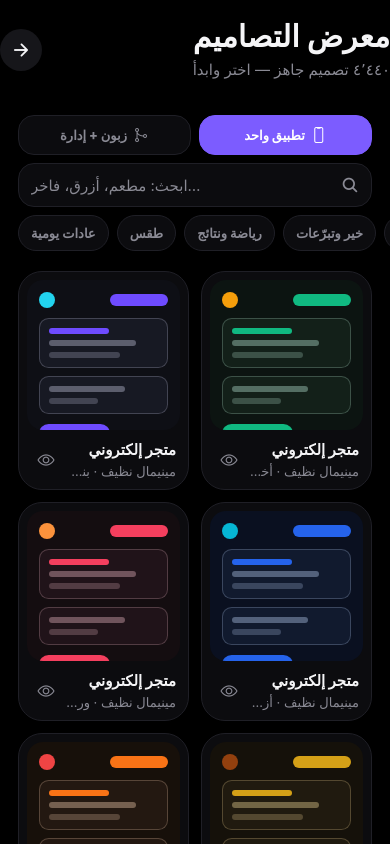
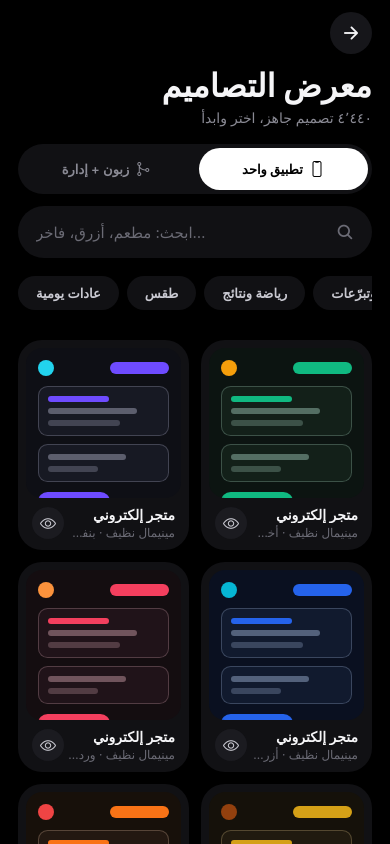
Before and after one commit to alkahlizero564-sudo/apk-fact, a React Native app: screen /Gallery in a window 390 px wide. Built offline with nearby package versions, Linux system fonts and the light colour scheme.

Commit message:
Refactor GalleryScreen layout and styles

```diff
--- a/screens/GalleryScreen.tsx
+++ b/screens/GalleryScreen.tsx
@@ -3,14 +3,19 @@
 // lightweight mock drawn from the palette/style (instant, offline); an eye button opens a real AI preview.
 import React, { useMemo, useState } from "react";
 import { View, Text, StyleSheet, FlatList, Pressable, TextInput, ScrollView } from "react-native";
+import { useSafeAreaInsets } from "react-native-safe-area-context";
 import { Ionicons } from "@expo/vector-icons";
-import { colors, space, radius, type } from "../theme";
-import { Screen } from "../components/ui";
+import { colors, space } from "../theme";
+import { IconButton } from "../components/ui";
 import { buildGallery, galleryTemplate, galleryPairStart, CATEGORIES, PAIR_CATEGORIES, GALLERY_COUNT, PAIR_GALLERY_COUNT, GalleryItem } from "../services/gallery";
 import { setGalleryPick, setGalleryPairPick, GALLERY_PICK } from "../services/galleryPick";
 import type { RootScreenProps } from "../navigation";
 
+const CARD = "#111114";
+const SOFT_TEXT = "#C9C9D1";
+
 export default function GalleryScreen({ navigation }: RootScreenProps<"Gallery">) {
+  const insets = useSafeAreaInsets();
   const [pair, setPair] = useState(false); // false: one app · true: connected pair (customer + admin)
   const [category, setCategory] = useState("all");
   const [query, setQuery] = useState("");
@@ -38,37 +43,44 @@ export default function GalleryScreen({ navigation }: RootScreenProps<"Gallery">
   const chips = [{ key: "all", title: "الكل" }, ...(pair ? PAIR_CATEGORIES : CATEGORIES).map((c) => ({ key: c.key, title: c.title }))];
   const count = pair ? PAIR_GALLERY_COUNT : GALLERY_COUNT;
 
-  return (
-    <Screen title="معرض التصاميم" subtitle={`${count.toLocaleString("ar-EG")} ${pair ? "تصميم لتطبيقين متصلين (زبون + إدارة)" : "تصميم جاهز"} — اختر وابدأ`} scroll={false} onBack={() => navigation.goBack()}>
+  const header = (
+    <View>
+      <View style={styles.topBar}>
+        <IconButton icon="arrow-forward" label="رجوع" onPress={() => navigation.goBack()} />
+      </View>
+      <Text style={styles.title}>معرض التصاميم</Text>
+      <Text style={styles.subtitle}>
+        {count.toLocaleString("ar-EG")} {pair ? "تصميم لتطبيقين متصلين" : "تصميم جاهز"}، اختر وابدأ
+      </Text>
+
       <View style={styles.modes}>
         <Pressable onPress={() => switchMode(false)} style={[styles.mode, !pair && styles.modeOn]}>
-          <Ionicons name="phone-portrait-outline" size={16} color={!pair ? colors.primaryText : colors.textMuted} />
+          <Ionicons name="phone-portrait-outline" size={16} color={!pair ? "#000000" : "#8A8A94"} />
           <Text style={[styles.modeText, !pair && styles.modeTextOn]}>تطبيق واحد</Text>
         </Pressable>
         <Pressable onPress={() => switchMode(true)} style={[styles.mode, pair && styles.modeOn]}>
-          <Ionicons name="git-merge-outline" size={16} color={pair ? colors.primaryText : colors.textMuted} />
+          <Ionicons name="git-merge-outline" size={16} color={pair ? "#000000" : "#8A8A94"} />
           <Text style={[styles.modeText, pair && styles.modeTextOn]}>زبون + إدارة</Text>
         </Pressable>
       </View>
 
       <View style={styles.searchRow}>
-        <Ionicons name="search" size={18} color={colors.textMuted} />
+        <Ionicons name="search" size={18} color="#6B6B75" />
         <TextInput
           style={styles.search}
           value={query}
           onChangeText={setQuery}
           placeholder="ابحث: مطعم، أزرق، فاخر…"
-          placeholderTextColor={colors.textMuted}
+          placeholderTextColor="#6B6B75"
           textAlign="right"
         />
         {query ? (
           <Pressable onPress={() => setQuery("")} hitSlop={8}>
-            <Ionicons name="close-circle" size={18} color={colors.textMuted} />
+            <Ionicons name="close-circle" size={18} color="#6B6B75" />
           </Pressable>
         ) : null}
       </View>
 
-      <View>
       <ScrollView horizontal showsHorizontalScrollIndicator={false} contentContainerStyle={styles.chips}>
         {chips.map((c) => (
           <Pressable key={c.key} onPress={() => setCategory(c.key)} style={[styles.chip, category === c.key && styles.chipOn]}>
@@ -77,21 +89,26 @@ export default function GalleryScreen({ navigation }: RootScreenProps<"Gallery">
         ))}
       </ScrollView>
     </View>
+  );
 
+  return (
+    <View style={{ flex: 1, backgroundColor: colors.bg }}>
       <FlatList
         data={data}
         keyExtractor={(it) => it.id}
         numColumns={2}
-        columnWrapperStyle={{ gap: space.md, paddingHorizontal: space.lg }}
-        contentContainerStyle={{ gap: space.md, paddingVertical: space.md, paddingBottom: space.xxl }}
+        ListHeaderComponent={header}
+        columnWrapperStyle={{ gap: space.md }}
+        contentContainerStyle={{ gap: space.md, paddingTop: insets.top + space.md, paddingHorizontal: space.lg, paddingBottom: 60 }}
         initialNumToRender={8}
         windowSize={7}
         removeClippedSubviews
+        showsVerticalScrollIndicator={false}
         keyboardShouldPersistTaps="handled"
-        ListEmptyComponent={<Text style={styles.empty}>لا نتائج — جرّب كلمة أخرى</Text>}
+        ListEmptyComponent={<Text style={styles.empty}>لا نتائج، جرّب كلمة أخرى</Text>}
         renderItem={({ item }) => <Tile item={item} onStart={() => start(item)} onPreview={() => preview(item)} />}
       />
-    </Screen>
+    </View>
   );
 }
 
@@ -103,7 +120,7 @@ function Tile({ item, onStart, onPreview }: { item: GalleryItem; onStart: () =>
   return (
     <Pressable onPress={onStart} style={({ pressed }) => [styles.tile, pressed && { transform: [{ scale: 0.98 }] }]}>
       {/* Mock preview drawn from the palette + style */}
-      <View style={[styles.mock, { backgroundColor: p.bg, borderRadius: s.radius }]}>
+      <View style={[styles.mock, { backgroundColor: p.bg, borderRadius: Math.min(s.radius, 22) }]}>
         <View style={styles.mockTopRow}>
           <View style={[styles.mockBar, { backgroundColor: p.primary }]} />
           <View style={[styles.mockDot, { backgroundColor: p.accent }]} />
@@ -122,11 +139,16 @@ function Tile({ item, onStart, onPreview }: { item: GalleryItem; onStart: () =>
 
       <View style={styles.tileFooter}>
         <View style={{ flex: 1 }}>
-          <Text style={styles.tileTitle} numberOfLines={1}>{item.cat.title}</Text>
-          <Text style={styles.tileSub} numberOfLines={1}>{item.pair ? "زبون + إدارة · " : ""}{item.style.title} · {item.palette.name}</Text>
+          <Text style={styles.tileTitle} numberOfLines={1}>
+            {item.cat.title}
+          </Text>
+          <Text style={styles.tileSub} numberOfLines={1}>
+            {item.pair ? "زبون + إدارة · " : ""}
+            {item.style.title} · {item.palette.name}
+          </Text>
         </View>
         <Pressable onPress={onPreview} hitSlop={8} style={styles.eye}>
-          <Ionicons name="eye-outline" size={18} color={colors.textMuted} />
+          <Ionicons name="eye-outline" size={17} color={SOFT_TEXT} />
         </Pressable>
       </View>
     </Pressable>
@@ -134,19 +156,43 @@ function Tile({ item, onStart, onPreview }: { item: GalleryItem; onStart: () =>
 }
 
 const styles = StyleSheet.create({
-  modes: { flexDirection: "row-reverse", gap: space.sm, marginHorizontal: space.lg, marginTop: space.sm },
-  mode: { flex: 1, flexDirection: "row-reverse", alignItems: "center", justifyContent: "center", gap: 6, height: 40, borderRadius: radius.field, backgroundColor: colors.surface, borderWidth: StyleSheet.hairlineWidth, borderColor: colors.border },
-  modeOn: { backgroundColor: colors.primary, borderColor: colors.primary },
-  modeText: { ...type.hint, color: colors.textMuted, fontWeight: "800" },
-  modeTextOn: { color: colors.primaryText },
-  searchRow: { flexDirection: "row-reverse", alignItems: "center", gap: space.sm, marginHorizontal: space.lg, marginTop: space.sm, paddingHorizontal: space.md, height: 44, backgroundColor: colors.surface, borderRadius: radius.field, borderWidth: StyleSheet.hairlineWidth, borderColor: colors.border },
-  search: { flex: 1, color: colors.text, ...type.body },
-  chips: { flexDirection: "row-reverse", gap: space.sm, paddingHorizontal: space.lg, paddingVertical: space.sm },
-  chip: { paddingHorizontal: space.md, paddingVertical: 7, borderRadius: radius.pill, backgroundColor: colors.surface, borderWidth: StyleSheet.hairlineWidth, borderColor: colors.border },
-  chipOn: { backgroundColor: colors.primary, borderColor: colors.primary },
-  chipText: { ...type.hint, color: colors.textMuted, fontWeight: "700" },
-  chipTextOn: { color: colors.primaryText },
-  tile: { flex: 1, backgroundColor: colors.surface, borderRadius: radius.card, padding: space.sm, borderWidth: StyleSheet.hairlineWidth, borderColor: colors.border },
+  topBar: { flexDirection: "row-reverse", marginBottom: space.md },
+  title: { color: colors.text, fontSize: 32, fontWeight: "700", textAlign: "right" },
+  subtitle: { color: "#8A8A94", fontSize: 14, textAlign: "right", marginTop: 4, marginBottom: space.lg },
+
+  modes: { flexDirection: "row-reverse", gap: space.sm, backgroundColor: CARD, borderRadius: 999, padding: 4 },
+  mode: {
+    flex: 1,
+    flexDirection: "row-reverse",
+    alignItems: "center",
+    justifyContent: "center",
+    gap: 6,
+    height: 42,
+    borderRadius: 999,
+  },
+  modeOn: { backgroundColor: "#FFFFFF" },
+  modeText: { color: "#8A8A94", fontSize: 13, fontWeight: "600" },
+  modeTextOn: { color: "#000000", fontWeight: "700" },
+
+  searchRow: {
+    flexDirection: "row-reverse",
+    alignItems: "center",
+    gap: space.sm,
+    marginTop: space.md,
+    paddingHorizontal: space.lg,
+    height: 52,
+    backgroundColor: CARD,
+    borderRadius: 999,
+  },
+  search: { flex: 1, color: colors.text, fontSize: 15, paddingVertical: 0 },
+
+  chips: { flexDirection: "row-reverse", gap: space.sm, paddingVertical: space.lg },
+  chip: { paddingHorizontal: 18, paddingVertical: 9, borderRadius: 999, backgroundColor: CARD },
+  chipOn: { backgroundColor: "#FFFFFF" },
+  chipText: { color: SOFT_TEXT, fontSize: 13, fontWeight: "600" },
+  chipTextOn: { color: "#000000", fontWeight: "700" },
+
+  tile: { flex: 1, backgroundColor: CARD, borderRadius: 24, padding: space.sm },
   mock: { height: 150, padding: 12, gap: 8, overflow: "hidden" },
   mockTopRow: { flexDirection: "row-reverse", alignItems: "center", justifyContent: "space-between", marginBottom: 2 },
   mockBar: { height: 12, width: "45%", borderRadius: 6 },
@@ -154,9 +200,9 @@ const styles = StyleSheet.create({
   mockCard: { padding: 9, gap: 6 },
   mockLine: { height: 6, borderRadius: 3 },
   mockBtn: { height: 22, width: "55%", marginTop: 2 },
-  tileFooter: { flexDirection: "row-reverse", alignItems: "center", gap: space.xs, paddingHorizontal: 4, paddingTop: space.sm },
-  tileTitle: { ...type.body, color: colors.text, fontWeight: "800", textAlign: "right" },
-  tileSub: { ...type.hint, color: colors.textMuted, textAlign: "right" },
-  eye: { width: 30, height: 30, alignItems: "center", justifyContent: "center" },
-  empty: { ...type.body, color: colors.textMuted, textAlign: "center", marginTop: space.xxl },
+  tileFooter: { flexDirection: "row-reverse", alignItems: "center", gap: space.xs, paddingHorizontal: 6, paddingTop: space.sm, paddingBottom: 2 },
+  tileTitle: { color: colors.text, fontSize: 14, fontWeight: "700", textAlign: "right" },
+  tileSub: { color: "#6B6B75", fontSize: 12, textAlign: "right", marginTop: 2 },
+  eye: { width: 32, height: 32, borderRadius: 16, alignItems: "center", justifyContent: "center", backgroundColor: "#1B1B20" },
+  empty: { color: "#8A8A94", fontSize: 15, textAlign: "center", marginTop: space.xxl },
 });
```
Lines whose indentation alone changed are shown as unchanged.
